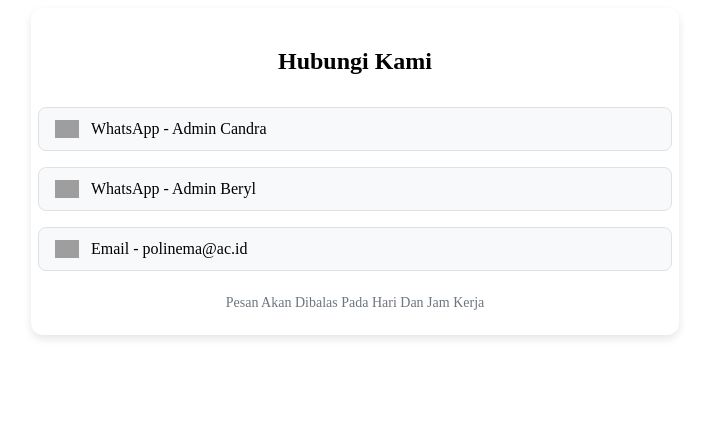
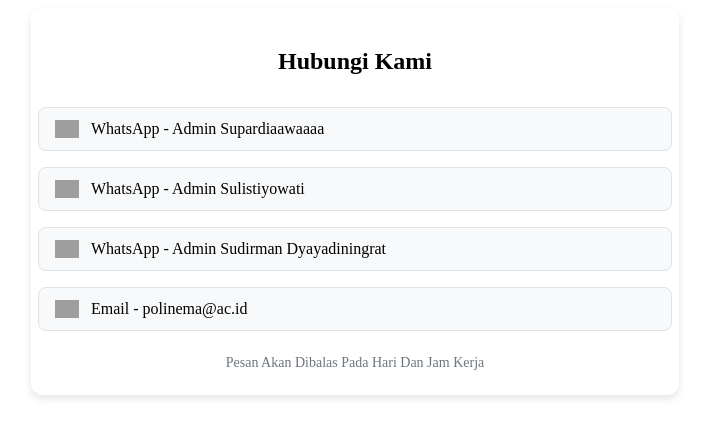
Before and after one commit to ggyupi/Sistem-Informasi-Bebas-Tanggungan-TA, a PHP site: page /screens/support.php in a window 1280 px wide. Shown: the top 438 px of the page, without its empty margins (285-994 px from the left). Run offline with PHP 8.4, Linux system fonts and the light colour scheme; grey boxes are pictures that could not be loaded.

Commit message:
ganti output

```diff
--- a/app/views/user/screens/support.php
+++ b/app/views/user/screens/support.php
@@ -62,13 +62,17 @@
 <body>
     <div id="support-section">
         <h1>Hubungi Kami</h1>
-        <a href="https://wa.me/+6289517032681" class="contact-item">
+        <a href="https://wa.me/+6281245678901" class="contact-item">
             <img src="https://www.cdnlogo.com/logos/w/29/whatsapp-icon.svg" alt="WhatsApp Icon">
-            <span>WhatsApp - Admin Candra</span>
+            <span>WhatsApp - Admin Supardiaawaaaa</span>
         </a>
-        <a href="https://wa.me/+6281456010040" class="contact-item">
+        <a href="https://wa.me/+6281245678901" class="contact-item">
             <img src="https://www.cdnlogo.com/logos/w/29/whatsapp-icon.svg" alt="WhatsApp Icon">
-            <span>WhatsApp - Admin Beryl</span>
+            <span>WhatsApp - Admin Sulistiyowati</span>
+        </a>
+        <a href="https://wa.me/+6281245678901" class="contact-item">
+            <img src="https://www.cdnlogo.com/logos/w/29/whatsapp-icon.svg" alt="WhatsApp Icon">
+            <span>WhatsApp - Admin Sudirman Dyayadiningrat</span>
         </a>
         <a href="mailto:polinema@ac.id" class="contact-item">
             <img src="https://mailmeteor.com/logos/assets/PNG/Gmail_Logo_512px.png" alt="Email Icon">
```
